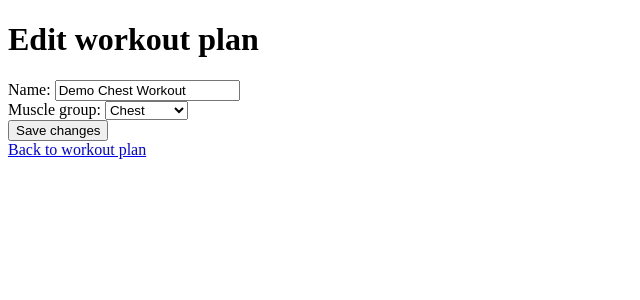
After one commit to Samirio-o/gymapp, a Spring Boot app: page /workout-plans/1/edit in a window 1280 px wide. The commit adds this page. Shown: the top 300 px of the page, without its empty margins (0-640 px from the left). Run offline with Spring Boot 4, Linux system fonts and the light colour scheme; a user stored in the database is signed in; data comes from the database, SQL or seed files in the repository; some of the project's set-up classes (security, data sources, template engines, error pages and the like) are left out, and stand-ins take their place.

Commit message:
Add workout plan edit and delete

```diff
--- a/src/main/java/fi/haagahelia/gymapp/web/WorkoutPlanController.java
+++ b/src/main/java/fi/haagahelia/gymapp/web/WorkoutPlanController.java
@@ -6,15 +6,10 @@ import fi.haagahelia.gymapp.domain.WorkoutPlan;
 import fi.haagahelia.gymapp.repository.ExerciseRepository;
 import fi.haagahelia.gymapp.repository.UserRepository;
 import fi.haagahelia.gymapp.repository.WorkoutPlanRepository;
-import fi.haagahelia.gymapp.domain.Exercise;
-
-import org.springframework.http.HttpStatus;
-import org.springframework.ui.Model;
-import org.springframework.web.bind.annotation.PathVariable;
-import org.springframework.web.server.ResponseStatusException;
 import org.springframework.http.HttpStatus;
 import org.springframework.security.core.Authentication;
 import org.springframework.stereotype.Controller;
+import org.springframework.ui.Model;
 import org.springframework.web.bind.annotation.GetMapping;
 import org.springframework.web.bind.annotation.PathVariable;
 import org.springframework.web.bind.annotation.PostMapping;
@@ -71,6 +66,40 @@ public class WorkoutPlanController {
     }
 
     /**
+     * Shows the form for editing a workout plan.
+     */
+    @GetMapping("/workout-plans/{id}/edit")
+    public String showEditForm(
+            @PathVariable Long id,
+            Authentication authentication,
+            Model model) {
+
+        WorkoutPlan workoutPlan = getUserWorkoutPlan(id, authentication);
+        model.addAttribute("workoutPlan", workoutPlan);
+
+        return "workout-plan-edit-form";
+    }
+
+    /**
+     * Updates a workout plan belonging to the authenticated user.
+     */
+    @PostMapping("/workout-plans/{id}/edit")
+    public String updateWorkoutPlan(
+            @PathVariable Long id,
+            @RequestParam String name,
+            @RequestParam String muscleGroup,
+            Authentication authentication) {
+
+        WorkoutPlan workoutPlan = getUserWorkoutPlan(id, authentication);
+        workoutPlan.setName(name);
+        workoutPlan.setMuscleGroup(muscleGroup);
+
+        workoutPlanRepository.save(workoutPlan);
+
+        return "redirect:/workout-plans/" + id;
+    }
+
+    /**
      * Creates a workout plan for the currently authenticated user.
      */
     @PostMapping("/workout-plans")
@@ -91,4 +120,41 @@ public class WorkoutPlanController {
 
         return "redirect:/";
     }
+
+    /**
+     * Deletes a workout plan and its exercises.
+     */
+    @PostMapping("/workout-plans/{id}/delete")
+    public String deleteWorkoutPlan(
+            @PathVariable Long id,
+            Authentication authentication) {
+
+        WorkoutPlan workoutPlan = getUserWorkoutPlan(id, authentication);
+
+        Iterable<Exercise> exercises = exerciseRepository.findByWorkoutPlanId(id);
+
+        exerciseRepository.deleteAll(exercises);
+        workoutPlanRepository.delete(workoutPlan);
+
+        return "redirect:/";
+    }
+
+    /**
+     * Loads a workout plan only if it belongs to the logged-in user.
+     */
+    private WorkoutPlan getUserWorkoutPlan(
+            Long id,
+            Authentication authentication) {
+
+        WorkoutPlan workoutPlan = workoutPlanRepository.findById(id)
+                .orElseThrow();
+
+        if (!workoutPlan.getUser().getUsername()
+                .equals(authentication.getName())) {
+            throw new ResponseStatusException(HttpStatus.FORBIDDEN);
+        }
+
+        return workoutPlan;
+    }
+
 }
--- /dev/null
+++ b/src/main/java/fi/haagahelia/gymapp/web/WorkoutPlanManagmentController.java
@@ -0,0 +1,5 @@
+package fi.haagahelia.gymapp.web;
+
+public class WorkoutPlanManagmentController {
+
+}
--- /dev/null
+++ b/src/main/resources/templates/workout-plan-edit-form.html
@@ -0,0 +1,55 @@
+<!DOCTYPE html>
+<html lang="en" xmlns:th="http://www.thymeleaf.org">
+
+<head>
+    <meta charset="UTF-8">
+    <title>Edit Workout Plan - GymApp</title>
+</head>
+
+<body>
+    <h1>Edit workout plan</h1>
+
+    <form th:action="@{/workout-plans/{id}/edit(id=${workoutPlan.id})}" method="post">
+
+        <input type="hidden" th:name="${_csrf.parameterName}" th:value="${_csrf.token}">
+
+        <label>
+            Name:
+            <input type="text" name="name" th:value="${workoutPlan.name}" required>
+        </label>
+        <br>
+
+        <label>
+            Muscle group:
+            <select name="muscleGroup" required>
+                <option value="shoulders" th:selected="${workoutPlan.muscleGroup == 'shoulders'}">
+                    Shoulders
+                </option>
+                <option value="chest" th:selected="${workoutPlan.muscleGroup == 'chest'}">
+                    Chest
+                </option>
+                <option value="biceps" th:selected="${workoutPlan.muscleGroup == 'biceps'}">
+                    Biceps
+                </option>
+                <option value="triceps" th:selected="${workoutPlan.muscleGroup == 'triceps'}">
+                    Triceps
+                </option>
+                <option value="back" th:selected="${workoutPlan.muscleGroup == 'back'}">
+                    Back
+                </option>
+                <option value="legs" th:selected="${workoutPlan.muscleGroup == 'legs'}">
+                    Legs
+                </option>
+            </select>
+        </label>
+        <br>
+
+        <button type="submit">Save changes</button>
+    </form>
+
+    <a th:href="@{/workout-plans/{id}(id=${workoutPlan.id})}">
+        Back to workout plan
+    </a>
+</body>
+
+</html>
```
Also changed, not shown: src/main/resources/templates/workout-plan-details.html (+9 -0 lines).
